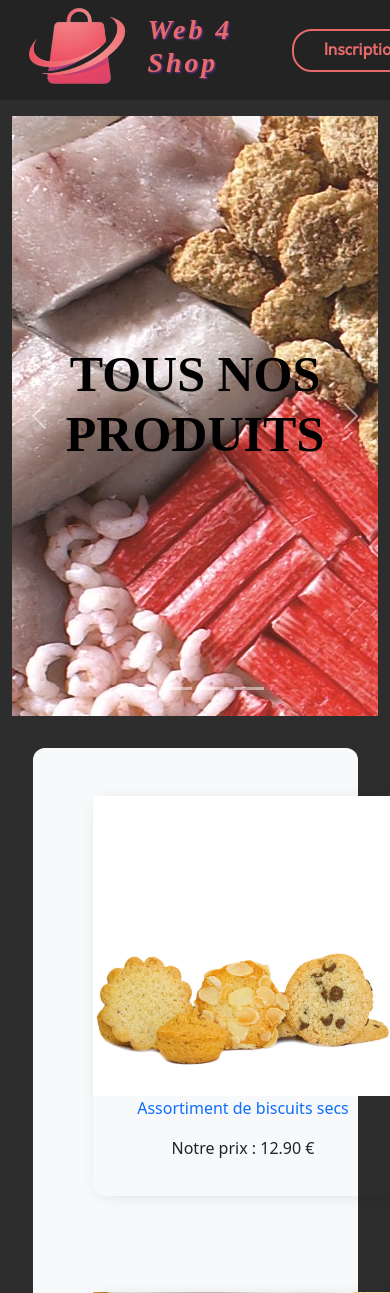
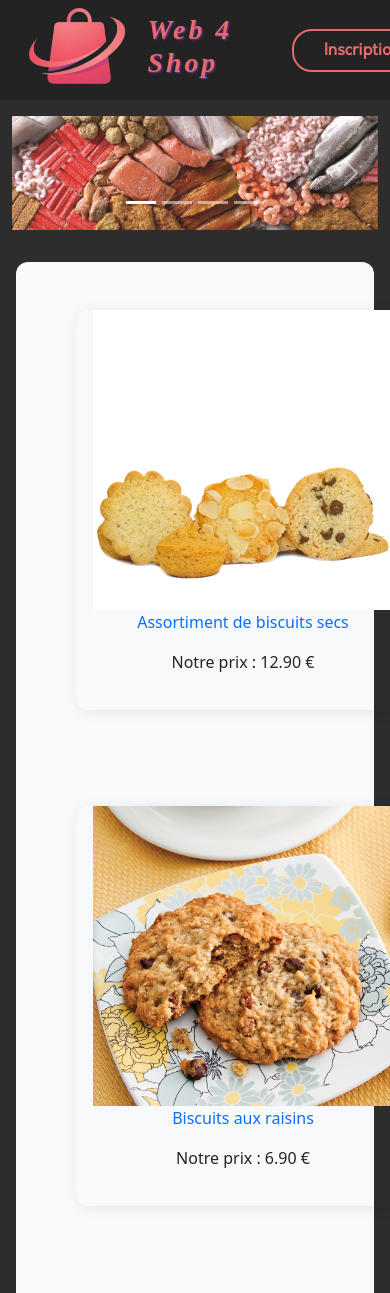
Before and after one commit to clarabeal/site_e_commerce, a PHP site: page / in a window 390 px wide; the page is wider, and only the part inside the window is pictured. Shown: the top 1293 px of that part. Run offline with PHP 8.4, Linux system fonts and the light colour scheme; data comes from the database, SQL or seed files in the repository.

Commit message:
Changement des textes et responsive

```diff
--- a/Vue/vueAccueil.php
+++ b/Vue/vueAccueil.php
@@ -10,15 +10,21 @@
         <?php endfor; ?>
         <button type="button" data-bs-target="#ourCarousel" data-bs-slide-to="3"></button>
       </div>
-      <div class="carousel-inner" style="height:600px;">
+      <div class="carousel-inner">
         <div class="carousel-item active">
-          <a href="index.php"><img src="Contenu/Images/tous_produits.jpg" style="height:1080px;width:1920px;">
-          <h1 class="text-uppercase text-center fw-bold" style="position:absolute; top:29%; left:50%; transform:translate(-50%,-71%); font-family: Serif; color: rgb(0,0,0); font-size: 50px;">TOUS NOS PRODUITS</h1></a>
+          <a href="index.php"><img src="Contenu/Images/tous_produits.jpg" style="width:100%;">
+          <div class="carousel-caption d-none d-md-block">
+            <h1 class="text-uppercase text-center fw-bold">TOUS NOS PRODUITS</h1>
+          </div>
+          </a>
         </div>
         <?php for($i = 0; $i < count($categories); $i++): ?>
           <div class="carousel-item">
-            <a href="<?="index.php?action=categorie&idCat=".$categories[$i]['id']?>" class="text-decoration-none"><img src="<?="Contenu/Images/".$categories[$i]['name'].".jpg"?>" class="d-block mx-auto" alt="<?=$categories[$i]['name']?>" style="height:1080px;width:1920px;">
-            <h1 class="text-uppercase text-center fw-bold" style="position:absolute; top:29%; left:50%; transform:translate(-50%,-71%); font-family: Serif; color: rgb(0,0,0); font-size: 50px;">NOS <?=$categories[$i]['name']?></h1></a>
+            <a href="<?="index.php?action=categorie&idCat=".$categories[$i]['id']?>" class="text-decoration-none"><img src="<?="Contenu/Images/".$categories[$i]['name'].".jpg"?>" class="d-block mx-auto" alt="<?=$categories[$i]['name']?>" style="width:100%;">
+            <div class="carousel-caption d-none d-md-block">
+              <h1 class="text-uppercase text-center fw-bold">NOS <?=$categories[$i]['name']?></h1>
+            </div>
+            </a>
           </div>
         <?php endfor; ?>
       </div>
@@ -35,7 +41,7 @@
 </div>
 
 <div class="row">
-  <div class="col-10 bg-light mx-auto mt-3" style="border-radius: 12px;">
+  <div class="col-11 bg-light mx-auto mt-3" style="border-radius: 12px;">
   <?php for($i = 0; $i < count($produits); $i = $i + 2): ?>
     <div class="row">
       <div class="col d-flex justify-content-center text-center m-5">
```
Also changed, not shown: Vue/vueCategorie.php (+12 -6 lines), Contenu/Images/biscuits.jpg, Contenu/Images/boissons.jpg, Contenu/Images/fruits secs.jpg, Contenu/Images/tous_produits.jpg.
